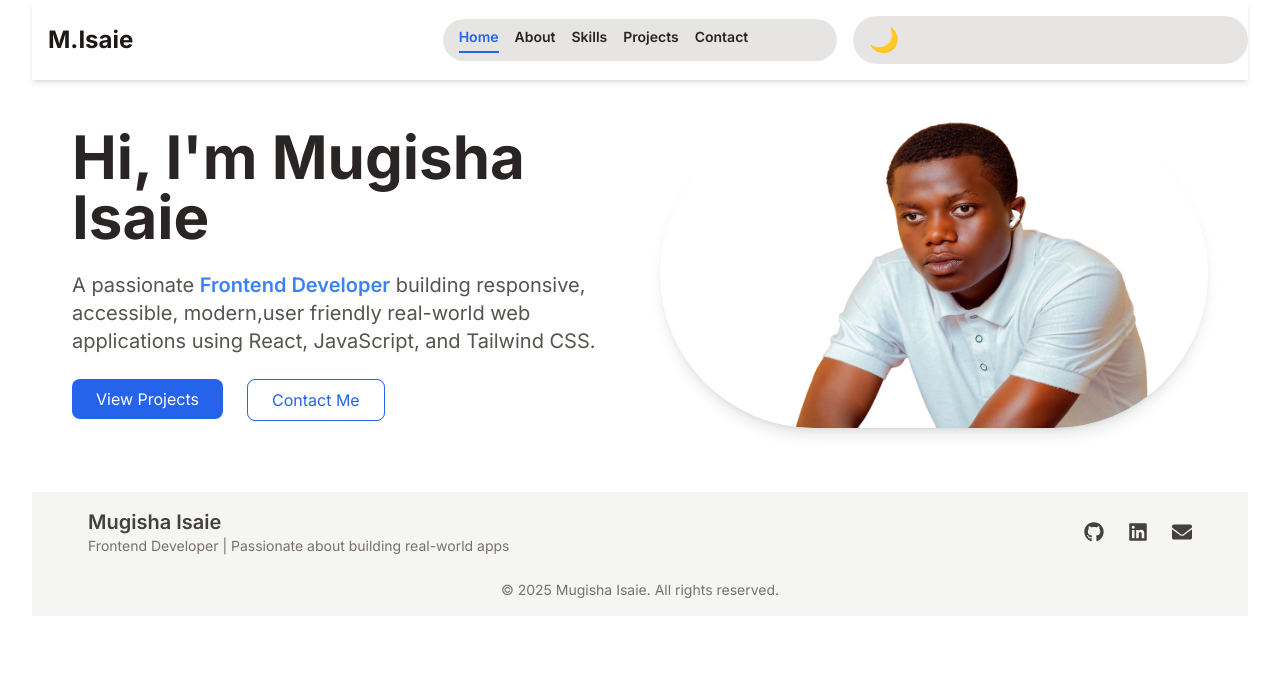
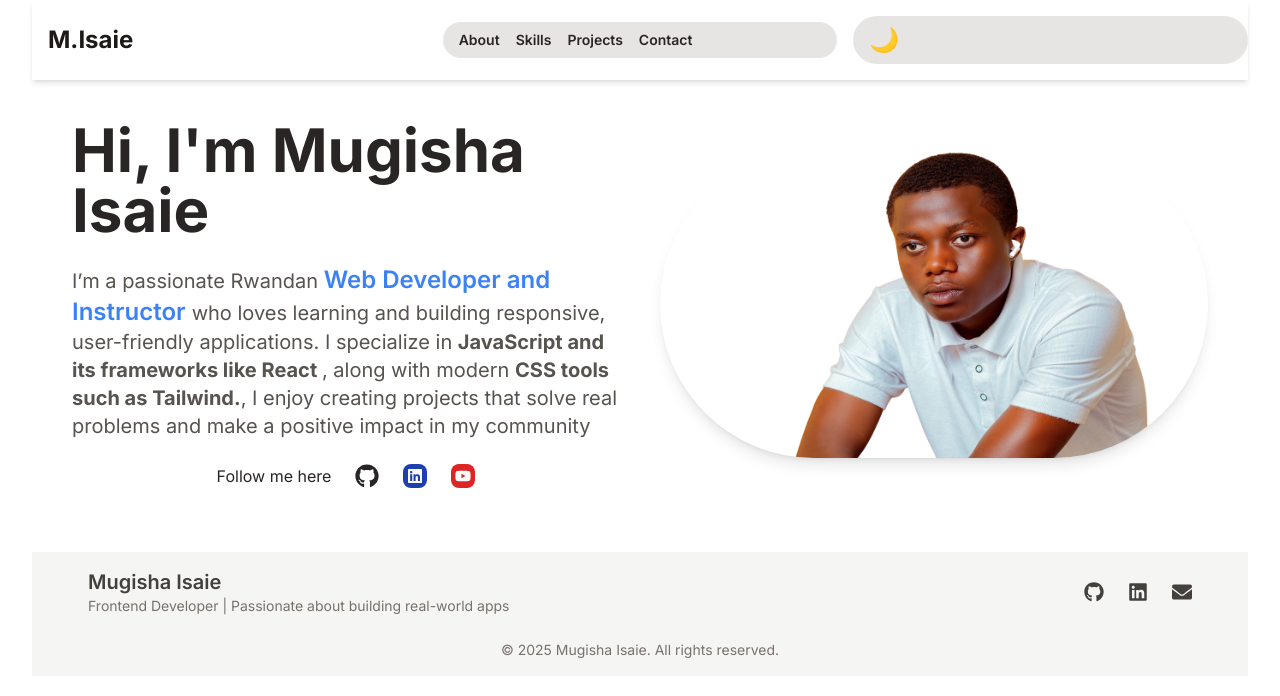
Before and after one commit to mugishaisaie/Mugisha-Isaie, a React (Vite) app: page / in a window 1280 px wide. Shown: the top 696 px of the page. Built offline with nearby package versions, Linux system fonts and the light colour scheme.

Commit message:
updating my portifolio with plan of adding some blogs and embedding youtube videos

```diff
--- a/src/components/About.jsx
+++ b/src/components/About.jsx
@@ -17,7 +17,15 @@ const About = () => {
         </h2>
 
         <p className="text-lg leading-relaxed mb-6">
-         Hi, I'm a <strong>Mugisha Isaie </strong> <span className="font-semibold text-blue-600 dark:text-blue-400">Creative and detail-oriented Front End Engineer / JavaScript Developer</span> with solid hands-on experience in building responsive Single Page Applications (SPA) and user-friendly web applications using <strong>HTML5</strong>, <strong>CSS3</strong>, <strong>JavaScript</strong>, <strong>React.js</strong>, <strong>React Query</strong>, <strong>Redux</strong>, <strong>Supabase</strong>, <strong>SQL</strong>, <strong>PHP</strong>, and <strong>Tailwind CSS</strong>.
+        Hi Dear . ✨ I'm Mugisha Isaie — <strong>Web Developer & Instructor</strong> from Rwanda
+Based in Rwanda, I’m a passionate web developer and instructor dedicated to creating engaging, responsive, and user-friendly web applications. I spend most of my time building projects with HTML, CSS, JavaScript, and diving deep into powerful tools like React, Tailwind CSS, and other modern frameworks.
+ <br /> <br />
+What drives me is the joy of solving real-world problems through code and the constant opportunity to learn something new in this fast-evolving tech world.
+
+But I’m not just a developer — I’m also a teacher at heart. Through my content on YouTube and other platforms, I help aspiring developers—especially in Africa—learn practical coding skills that open doors to global opportunities.
+<br /><br /> I focus on real projects, not just theory, because I believe hands-on experience is the best way to learn.
+
+When I’m not coding or teaching, I’m exploring new technologies, improving my skills, and working on building a stronger tech community here in Rwanda..
         </p>
 
         <p className="text-lg leading-relaxed mb-6">
--- a/src/components/AppLayout.jsx
+++ b/src/components/AppLayout.jsx
@@ -5,7 +5,7 @@ import Footer from './Footer'
 
 function AppLayout() {
   return (
-    <div className='w-screen min-h-screen bg-white text-stone-800 dark:bg-stone-900 dark:text-white my-0 mx-auto px-8'>
+    <div className='min-w-screen min-h-screen bg-white text-stone-800 dark:bg-stone-900 dark:text-white my-0 mx-auto px-8'>
       <Navbar />
       <main className='w-full h-full mx-auto bg-white text-stone-800 dark:bg-stone-800 '>
         <Outlet />
--- a/src/components/HomePage.jsx
+++ b/src/components/HomePage.jsx
@@ -3,9 +3,11 @@ import { Link } from "react-router-dom";
 import homeImg from '../assets/isaie.png'
 import React from "react";
 import { motion } from "framer-motion";
+import { FaGithub, FaLinkedin, FaYoutube } from "react-icons/fa6";
 
 export default function HomePage() {
   return (
+    <>
     <motion.div
     initial={{ opacity: 0, y: 50 }}
     animate={{ opacity: 1, y: 0 }}
@@ -30,24 +32,17 @@ export default function HomePage() {
           transition={{duration:1,ease:"easeInOut",delay:0.3}}
 
           className="text-lg md:text-xl text-stone-600 dark:text-stone-300">
-            A passionate <span className="font-semibold text-blue-500">Frontend Developer</span> building responsive, accessible, modern,user friendly real-world web applications using React, JavaScript, and Tailwind CSS.
+            I’m a passionate Rwandan <span className="font-semibold text-blue-500 text-2xl">Web Developer and Instructor </span> who loves learning and building responsive, user-friendly applications. I specialize in   <strong>JavaScript and its frameworks like React </strong>, along with modern <strong>CSS tools such as Tailwind.</strong>, I enjoy creating projects that solve real problems and make a positive impact in my community
           </motion.p>
           <div
 
 
-           className="flex flex-col gap-4 sm:flex-row sm:gap-6">
-            <Link to="/projects">
-              <button
-        className="bg-blue-600 text-white px-6 py-2 rounded-lg hover:bg-blue-700 transition">
-                View Projects
-              </button>
-            </Link>
-            <Link to="/contact">
-              <button
-        className="border border-blue-600 text-blue-600 px-6 py-2 rounded-lg hover:bg-blue-50 transition">
-                Contact Me
-              </button>
-            </Link>
+           className="flex flex-col gap-4 text-center justify-center sm:flex-row sm:gap-6">
+            <p>Follow me here</p>
+         <Link to="https://github.com/mugishaisaie"><FaGithub className="text-2xl rounded-lg"/></Link>
+         <Link to="https://www.linkedin.com/in/mugisha-isaie/"><FaLinkedin className="text-2xl bg-blue-800 text-stone-50 p-1 rounded-lg"/></Link>
+         <Link to="https://www.youtube.com/@mugishaisaie1"><FaYoutube className="text-2xl bg-red-600 text-stone-50 p-1 rounded-lg"/></Link>
+
           </div>
         </div>
 
@@ -62,5 +57,6 @@ export default function HomePage() {
         </div>
       </section>
     </motion.div>
+</>
   );
 }
--- a/src/data.jsx
+++ b/src/data.jsx
@@ -6,7 +6,7 @@ import MyPizzasShopImg from './assets/images/pizza-app-img.png';
 import { FaHtml5, FaCss3Alt, FaJs, FaReact, FaPhp, FaGitAlt, FaGithub, FaNodeJs, FaPython } from 'react-icons/fa';
 import { SiTailwindcss, SiRedux, SiSupabase, SiMysql, SiReactquery } from 'react-icons/si';
 export const links = [
-  { id: nanoid(), to: '/', text: 'home' },
+
   { id: nanoid(), to: 'about', text: 'about' },
   { id: nanoid(), to: 'skills', text: 'skills' },
   { id: nanoid(), to: 'projects', text: 'projects' },
```
Also changed, not shown: src/components/blog.jsx (added), src/components/video.jsx (added), 1 other file (tests, documents, lock files or other folders).
